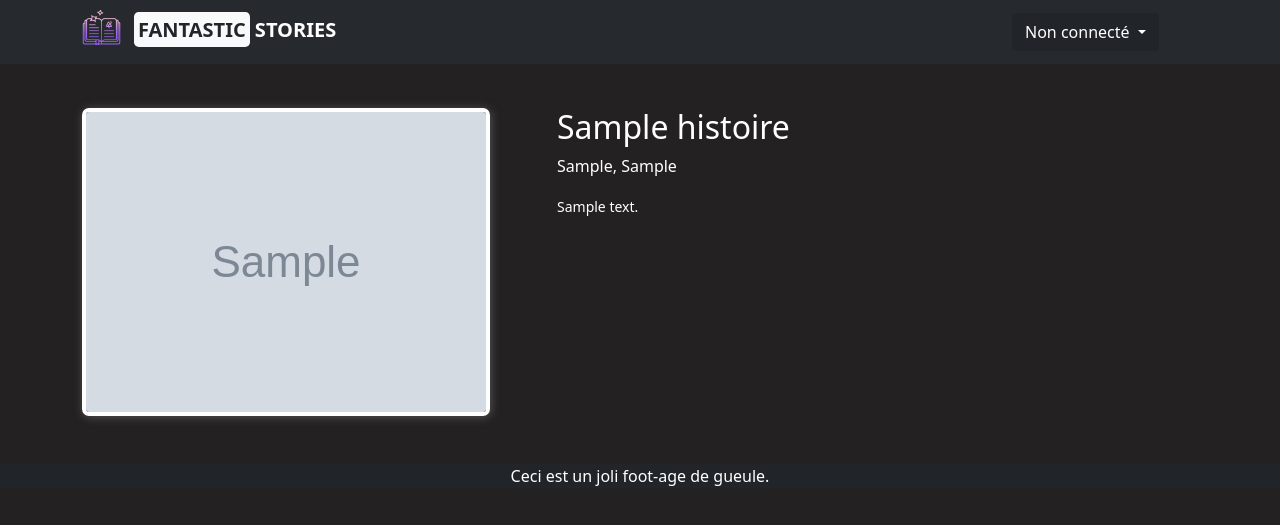
After one commit to tristangclvs/Web.Projet-HistoireInteractive, a PHP site: page /histoire.php?id=1 in a window 1280 px wide. The commit adds this page. Shown: the top 525 px of the page. Run offline with PHP 8.4, Linux system fonts and the light colour scheme; tables that the repository leaves empty or names only in its code hold one stand-in row (values such as "Sample post"); grey boxes marked "Sample" are stand-in pictures; some libraries are stand-ins or nearby versions.

Commit message:
Commit de Jo (ajout histoire)

```diff
--- a/css/style.css
+++ b/css/style.css
@@ -101,3 +101,9 @@ body {
 #button:hover{
     background: linear-gradient(#a86bf2, #e66465);
 }
+
+.histoireImage {
+    border-radius: 7px;
+    border: 4px solid white;
+    box-shadow: 1px 1px 10px #555;
+}
--- /dev/null
+++ b/histoire.php
@@ -0,0 +1,25 @@
+<?php include("entete.php");
+
+$verif = "SELECT * FROM histoire WHERE id =?";
+$prep = $BDD -> prepare($verif);
+$prep-> execute(array($_GET['id']));
+$ligne = $prep->fetch();
+//titre,categorie,auteur,annee,description,image
+
+?>
+
+<div class="container">
+    <div class="row">
+        <div class="col-md-5 col-sm-7 ml-2">
+            <img class="img-fluid histoireImage w-30 h-30" src="images/<?=$ligne['image']?>" title="<?=$ligne['titre']?>" />
+        </div>
+        <div class="col-md-7 col-sm-5 mr-2 pl-1">
+            <h2><?=$ligne['titre']?></h2>
+            <p><?=$ligne['auteur']?>, <?=$ligne['annee']?></p>
+            <p><small><?=$ligne['description']?></small></p>
+            </h2>
+        </div>
+    </div>
+</div>
+
+<?php include("footer.php") ?>
--- a/scripts/script_ajoutHistoire.php
+++ b/scripts/script_ajoutHistoire.php
@@ -21,7 +21,6 @@ if (isset($_POST["titre"]) &&  isset($_POST["categorie"]) && isset($_POST["auteu
         exit();
     }
 
-
     if (!empty($_FILES["fileToUpload"]))
     {
 
@@ -43,8 +42,7 @@ if (isset($_POST["titre"]) &&  isset($_POST["categorie"]) && isset($_POST["auteu
                 $sqlVerif = "INSERT INTO `histoire`(titre,categorie,auteur,annee,description,image) VALUES (?,?,?,?,?,?)";
                 $response = $BDD->prepare($sqlVerif);
                 $response->execute(array($histTitre, $histCategorie, $histAuteur, $histAnnee,$histDescription,$fichier));
-                //$_SESSION["id_histoire"] = $response->lastInsertId();
-
+                $_SESSION["id_histoire"] = $response->lastInsertId();
             }
             else {
                 echo 'Echec de l\'upload !';
@@ -65,8 +63,6 @@ if (isset($_POST["titre"]) &&  isset($_POST["categorie"]) && isset($_POST["auteu
 
     }
 
-
-
     $_SESSION["ajout_hist"] = true;
     header("Location: ../paragraphe_ajout.php");
     exit();
```
Also changed, not shown: paragraphe_ajout.php (+7 -8 lines).
